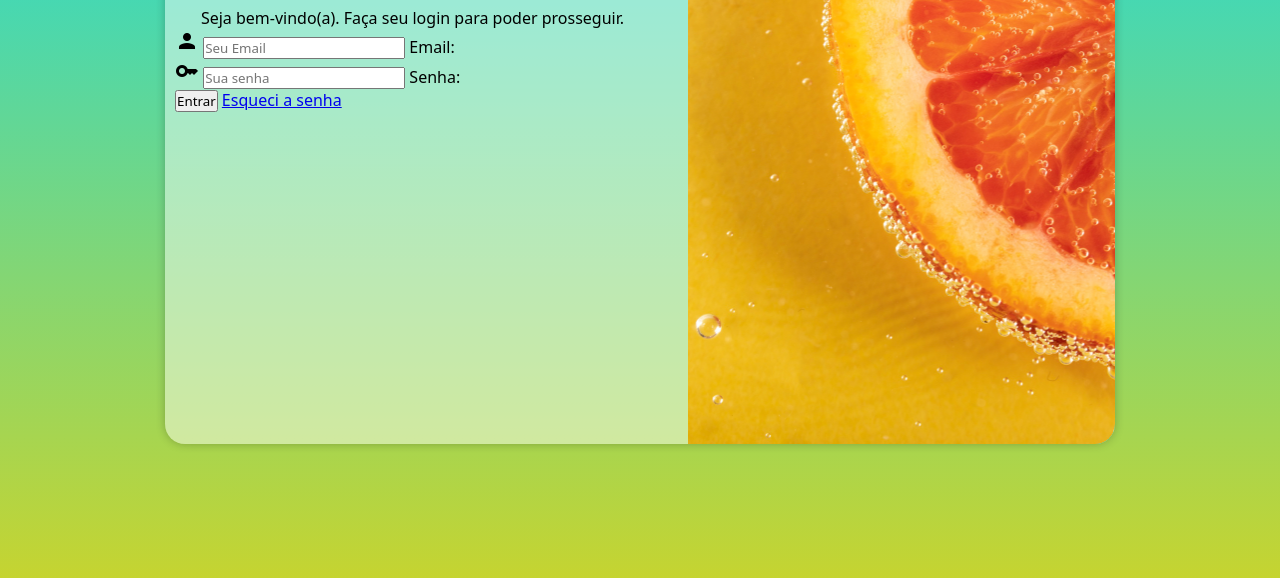
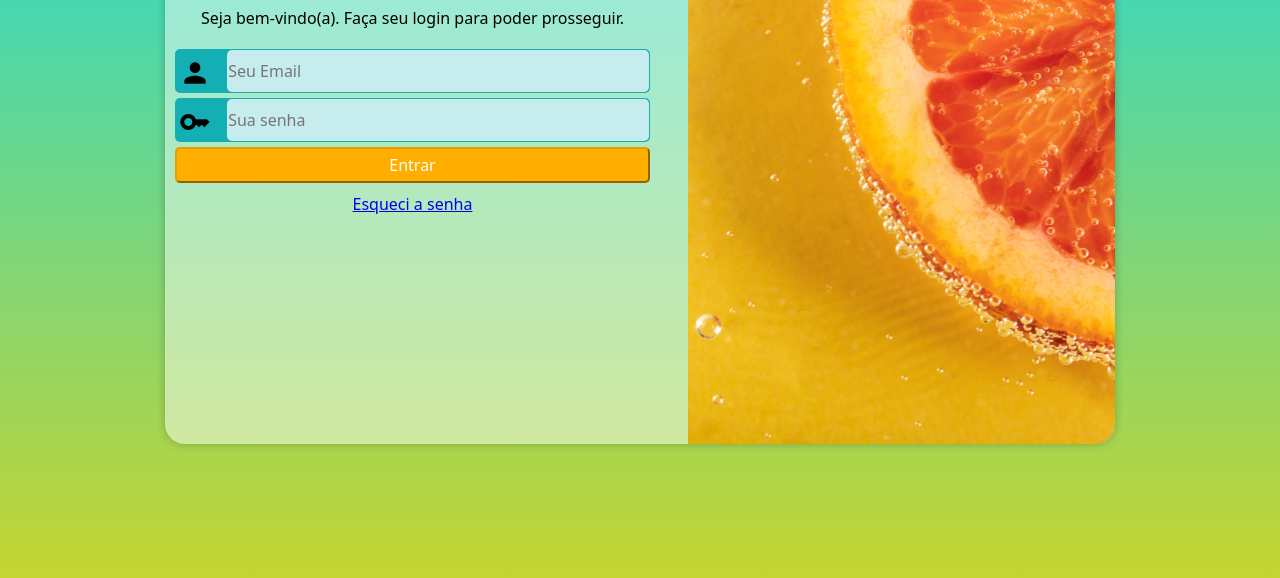
Before and after one commit to leticiaSejanoski/projeto-login, a plain HTML site: page index.html in a window 1280 px wide. Shown: the part 206-784 px from the top of the page. Drawn offline with Linux system fonts and the light colour scheme.

Commit message:
projeto finalizado

```diff
--- a/estilos/media-query.css
+++ b/estilos/media-query.css
@@ -21,6 +21,7 @@
         width: 60%;
 
     }
+
 }
 
 @media screen and (min-width: 992px) {
@@ -49,4 +50,6 @@
     #formulario > p{
         font-size: 1em;
     }
+
+
 }
--- a/estilos/style.css
+++ b/estilos/style.css
@@ -23,7 +23,6 @@ main{
     position: absolute;
     top: 50%;
     left: 50%;
-    transform: translate(-50%, -50%);
     overflow: hidden;
     box-sizing: border-box;
     box-shadow: 0px 0px 10px #0000003d;
@@ -33,6 +32,7 @@ main{
     height: 500px;
     border-radius:20px;
 
+    transform: translate(-50%, -50%);
     transition: width 0.3s, height 0.3s;
    transition-timing-function: ease;
 }
@@ -58,4 +58,71 @@ main{
 #formulario > p{
     text-align: center;
     font-size: 0.9em;
+   margin-bottom: 20px;
 }
+
+label{
+  display: none;
+}
+
+form > .campo{
+    background-color: #13afb4 ;
+    border-top: 4px solid #13afb4;
+    display: block;
+    width: 100%;
+    height: 40px;
+    border-radius: 5px;
+    margin: 5px 0px;
+}
+
+.campo{
+    width: 100%;
+    margin: 5px 0px;
+}
+
+.campo > i{
+   color: black;
+   font-size: 2em;
+   width: 40px;
+   padding: 4px;
+
+
+}
+
+.campo > input{
+    background-color:#ffffffc2;
+    font-size: 1em;
+    width: calc(100% - 55px);
+    height: 100%;
+
+    border: 0px;
+    border-radius: 5px;
+    padding: 1px;
+    transform: translateY(-12px);
+
+
+}
+
+.campo > input:hover{
+    background-color: white;
+
+}
+
+form > input[type = submit]{
+    display: block;
+    font-size: 1em;
+    padding: 5px;
+    width: 100%;
+    background-color: #ffae00;
+    color: white;
+    /* border: none; */
+    border-color: #e69d02;
+    border-radius: 5px;
+    cursor: pointer;
+}
+
+form > a{
+    display: block;
+    text-align: center;
+    margin-top: 10px;
+}
--- a/index.html
+++ b/index.html
@@ -32,8 +32,8 @@
                         <input type="password" name="senha" id="isenha" placeholder="Sua senha" autocomplete="current-password" required minlength="6" maxlength="15">
                         <label for="isenha">Senha: </label>
                     </div>
-                        <input type="submit" value="Entrar">
-                        <a href="esqueci.html">Esqueci a senha</a>
+                    <input type="submit" value="Entrar">
+                        <a href="https://youtu.be/KPdDnWn2H14?si=7d5LhMJ_NlQHRluR" target="_blank">Esqueci a senha</a>
                 </form>
 
 
```
